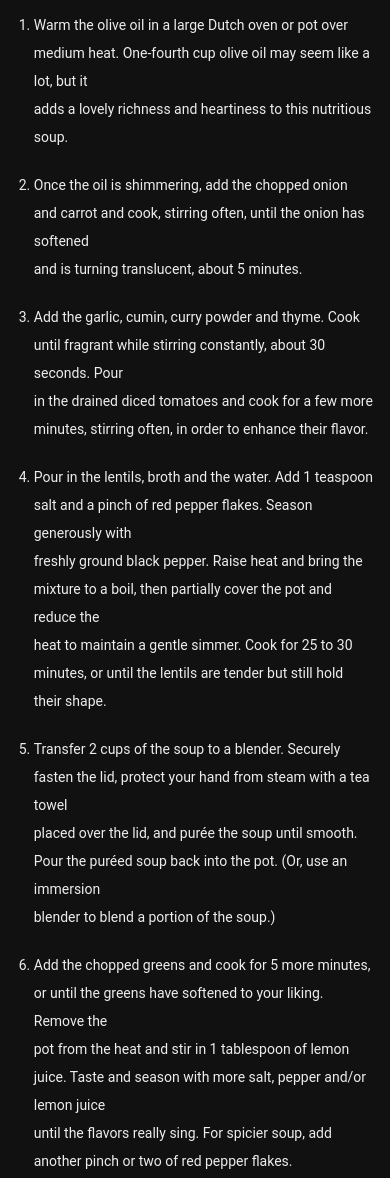
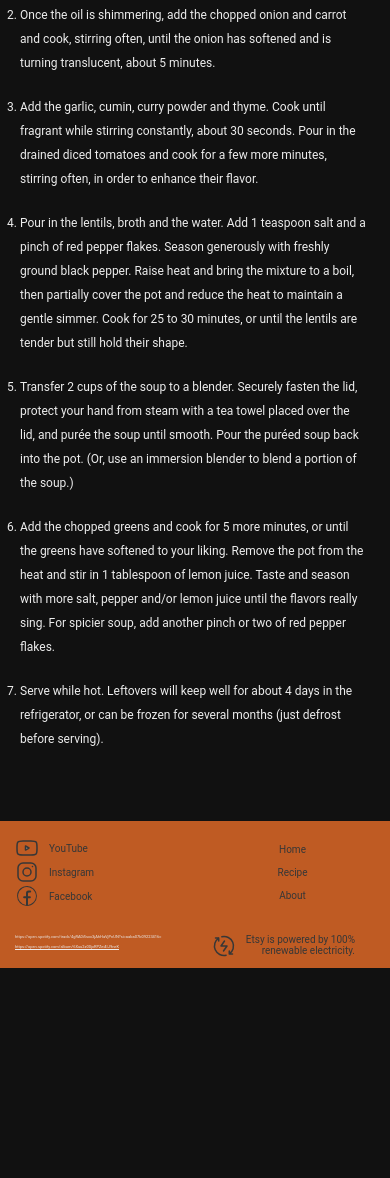
Before and after one commit to lucasalm7/recipe-page-mandatory, a plain HTML site: page recipedetails.html in a window 390 px wide. Shown: the part 1127-2305 px from the top of the page. After the commit the page ends 2095 px from the top, so only its background shows below. Drawn offline with Linux system fonts and the light colour scheme.

Commit message:
upgrading footer code for responsive

```diff
--- a/css/main.css
+++ b/css/main.css
@@ -834,7 +834,8 @@ h3[data-category="dessert"]{
     align-items: center;
     color: var(--color_black);
     text-transform: uppercase;
-    font-weight: bold;
+    font-weight: 400;
+    font-size: 12px;
     text-align: center;
     height: 110px;
 }
@@ -842,7 +843,7 @@ h3[data-category="dessert"]{
 .top_food_presentation_techniques_box svg {
     min-width: 45px;
     min-height: 45px;
-    padding: 10px 0 10px 0;
+    padding: 10px 0 2px 0;
     stroke: var(--primary-color);
     fill: var(--primary-color);
 }
@@ -1314,8 +1315,7 @@ h3[data-category="dessert"]{
 
     .todays_recipes_content {
         grid-template-columns: 1fr;
-        width: 80%;
-        margin-left: 5%;
+        width: 100%;
     }
 
     .background_sections_svg {
@@ -1329,8 +1329,7 @@ h3[data-category="dessert"]{
         gap: 25px;
         height: fit-content;
         padding: 10px;
-        width: fit-content;
-        margin-left: 20%;
+        margin: auto;
     }
 
     .image-section {
@@ -1338,8 +1337,7 @@ h3[data-category="dessert"]{
     }
 
     .in_the_kitchen_main_block {
-        width: 90%;
-        margin-left: 5px;
+        width: 100%;
         height: fit-content;
         grid-template-columns: 1fr;
         grid-template-rows: repeat(3, 1fr);
@@ -1364,6 +1362,10 @@ h3[data-category="dessert"]{
 
     .in_the_kitchen_right_block_one , .in_the_kitchen_right_block_two , .in_the_kitchen_right_block_three {
         display: none;
+    }
+
+    .category_selection_background_dessert {
+        grid-column: 1 / span 2;
     }
 
     /* MAIN PAGE END */
@@ -1475,18 +1477,32 @@ h3[data-category="dessert"]{
     font-size: 27px;
    }
 
+   .instructions_list li {
+    font-size: 12px;
+    margin-right: 30px;
+   }
+
+   .instructions_list br {
+    display: none;
+   }
+
    .instructions_main_block {
-    grid-template-columns: 1fr;
+    /* grid-template-columns: 1fr; */
   }
 
   .instructions_list {
-    grid-column: 1;
-    width: 65%;
+    grid-column: 1 / span 12;
+   /*  width: 65% */;
   }
 
   .hero_recipe_details_ingredients_list_one {
     font-size: 12px;
   }
+
+    .hero_recipe_details_ingredients_list_one br {
+        display: none;
+    }
+
 
     /* RECIPE DETAILS END */
     /* SEARCH PAGE START */
@@ -1524,4 +1540,56 @@ h3[data-category="dessert"]{
     font-size: 12px;
    }
     /* SEARCH PAGE END */
-}
+
+}
+@media (width <= 600px) {
+
+    .instructions_main {
+        width: 80%;
+        margin: 0;
+    }
+
+    .instructions_main_block {
+        width: 90%;
+    }
+
+    .footer {
+        width: 100%;
+        padding: 0 0 0 15px;
+    }
+
+    .footer_background {
+    grid-template-columns: 200px 200px;
+    grid-template-rows: auto auto;
+    margin: 0;
+}
+
+
+    .footer_social_media {
+    grid-column: 1 / span 1;
+    }
+
+    .footer_text_links {
+    grid-column: 2 / span 1;
+    padding-right: 50px;
+    }
+
+    .footer_link {
+    grid-column: 1 / span 2;
+    border-left: 0px;
+    display: grid;
+    grid-template-columns: 1fr 1fr;
+    height: auto;
+    padding-right: 50px;
+    }
+
+    .footer_link_text {
+    align-items: flex-start;
+    grid-column: 1;
+    }
+
+    .footer_link_etsy {
+    grid-column: 2;
+    padding-top: 0;
+    }
+}
```
Also changed, not shown: index.html (+1 -1 lines).
